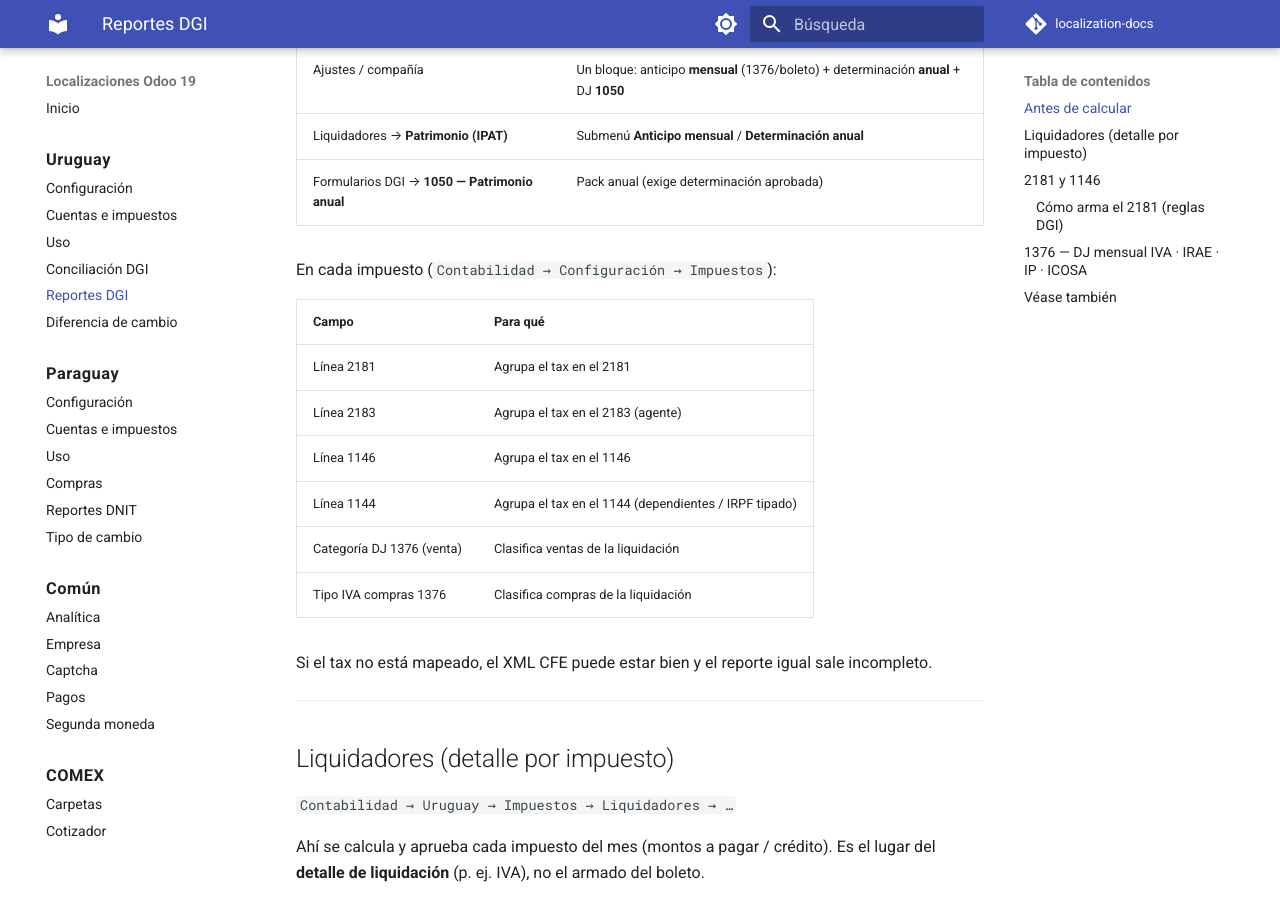
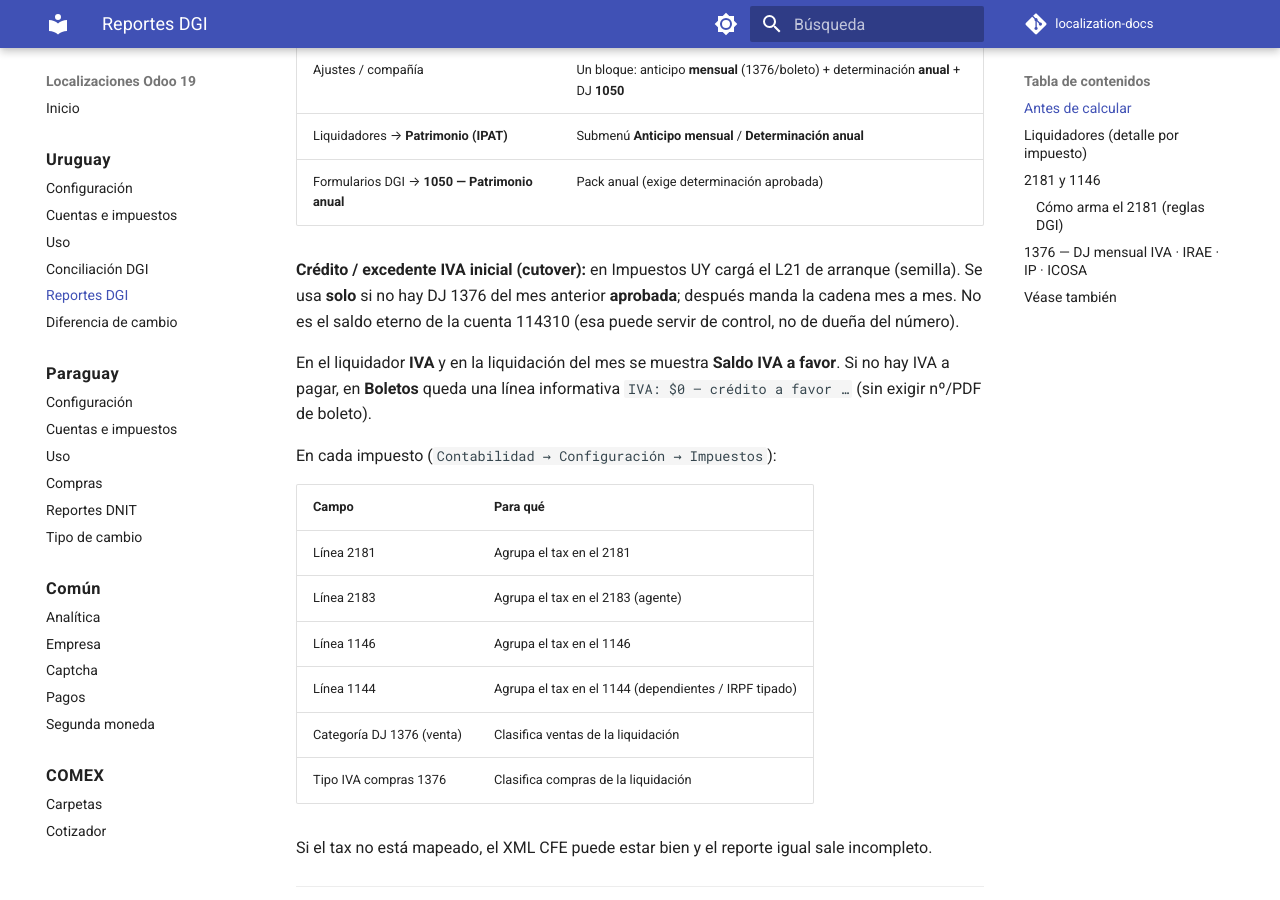
Before and after one commit to Pabloolano/localization-docs, an MkDocs documentation site: the page built from docs/uruguay/reportes.md, in a window 1280 px wide and 900 px high, scrolled down 1296 px. Built offline with MkDocs 1.6.1 and Material for MkDocs 9.7.7, drawn with Linux system fonts in a browser that asks for light colours; comment, search, counter and statistics services are not loaded.

Commit message:
docs(uy): semilla excedente IVA inicial y saldo a favor
Documenta cutover L21, cadena por DJ aprobada y UI de crédito.

Co-authored-by: Cursor <cursoragent@cursor.com>

```diff
--- a/docs/uruguay/reportes.md
+++ b/docs/uruguay/reportes.md
@@ -34,6 +34,10 @@ En `Contabilidad → Configuración → Ajustes` (compañía fiscal Uruguay), bl
 | Ajustes / compañía | Un bloque: anticipo **mensual** (1376/boleto) + determinación **anual** + DJ **1050** |
 | Liquidadores → **Patrimonio (IPAT)** | Submenú **Anticipo mensual** / **Determinación anual** |
 | Formularios DGI → **1050 — Patrimonio anual** | Pack anual (exige determinación aprobada) |
+
+**Crédito / excedente IVA inicial (cutover):** en Impuestos UY cargá el L21 de arranque (semilla). Se usa **solo** si no hay DJ 1376 del mes anterior **aprobada**; después manda la cadena mes a mes. No es el saldo eterno de la cuenta 114310 (esa puede servir de control, no de dueña del número).
+
+En el liquidador **IVA** y en la liquidación del mes se muestra **Saldo IVA a favor**. Si no hay IVA a pagar, en **Boletos** queda una línea informativa `IVA: $0 — crédito a favor …` (sin exigir nº/PDF de boleto).
 
 En cada impuesto (`Contabilidad → Configuración → Impuestos`):
 
```
